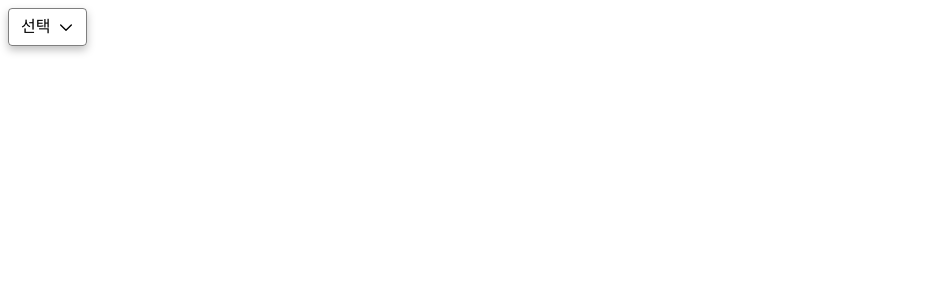
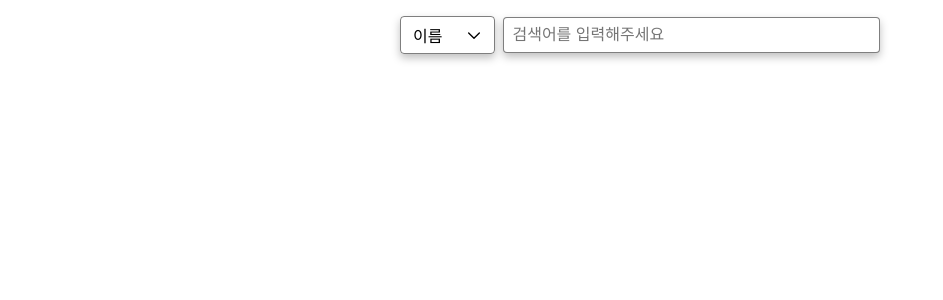
Before and after one commit to Pre-Onboarding-FE-Team07/wanted-codestates-project-7-8, a React (Create React App) app: page / in a window 1280 px wide. Shown: the top 300 px of the page, without its empty margins (0-943 px from the left). Built offline with nearby package versions, Linux system fonts and the light colour scheme.

Commit message:
Feat: 드롭다운단추 생성

```diff
--- a/src/components/DropDown.jsx
+++ b/src/components/DropDown.jsx
@@ -1,7 +1,8 @@
-import { useCallback, useState, useRef } from 'react';
+import { useCallback, useState, useRef, memo } from 'react';
 import styled from '@emotion/styled';
 
 const DropdownList = ({ list, onClickEvent }) => {
+  const [dropDownLabel, setDropDownLabel] = useState(list[0]);
   const [isDropdownOpen, setIsDropdownOpen] = useState(false);
   const curPos = useRef(null);
 
@@ -9,15 +10,19 @@ const DropdownList = ({ list, onClickEvent }) => {
     setIsDropdownOpen((value) => !value);
   }, []);
 
-  const selectQuery = useCallback((e) => {
-    onClickEvent(e.target.textContent);
-    setIsDropdownOpen(false);
-  }, []);
+  const selectQuery = useCallback(
+    (e) => {
+      onClickEvent(e.target.textContent);
+      setDropDownLabel(e.target.textContent);
+      setIsDropdownOpen(false);
+    },
+    [onClickEvent]
+  );
 
   return (
     <>
       <Dropdown ref={curPos} onClick={showDropBox}>
-        선택
+        {dropDownLabel}
         <DownBtn />
       </Dropdown>
       {isDropdownOpen && (
@@ -44,14 +49,13 @@ const Dropdown = styled.div`
   border: 1px solid rgba(0, 0, 0, 0.5);
   padding: 0.375rem 0.75rem;
   font-size: 1rem;
-  line-height: 1.5;
   border-radius: 0.25rem;
   align-items: center;
   box-shadow: 0 0.25rem 0.5rem rgba(0, 0, 0, 0.25);
   cursor: pointer;
 
   & svg {
-    margin-left: 0.5rem;
+    margin-left: 1.5rem;
   }
 
   &:hover {
@@ -107,4 +111,4 @@ const DropListContainer = styled.div`
   }
 `;
 
-export default DropdownList;
+export default memo(DropdownList);
--- a/src/components/SearchBar.jsx
+++ b/src/components/SearchBar.jsx
@@ -3,16 +3,29 @@ import styled from '@emotion/styled';
 
 import DropdownList from './DropDown';
 
-const list = ['선택', '선택'];
+const list = ['이름', '주소', '메모'];
 
-const SearchBar = () => {
+const SearchBar = ({ onQueryText }) => {
+  const [dropdownSelected, setDropdownSelected] = useState(list[0]);
+
   const onDropdownClick = useCallback((text) => {
-    console.log(text);
+    setDropdownSelected(text);
   }, []);
+
+  const queryTextHandler = useCallback(
+    (e) => {
+      const queryText = `
+      ${dropdownSelected}|${e.target.value}
+    `;
+      onQueryText(queryText);
+    },
+    [dropdownSelected, onQueryText]
+  );
 
   return (
     <FlexContainer>
       <DropdownList list={list} onClickEvent={onDropdownClick} />
+      <InputText placeholder="검색어를 입력해주세요" onChange={queryTextHandler} />
     </FlexContainer>
   );
 };
@@ -20,6 +33,18 @@ const SearchBar = () => {
 const FlexContainer = styled.div`
   display: flex;
   align-items: center;
+  max-width: 480px;
+  margin: 1rem auto;
+`;
+
+const InputText = styled.input`
+  margin-left: 0.5rem;
+  flex-grow: 1;
+  border: 1px solid rgba(0, 0, 0, 0.5);
+  border-radius: 0.25rem;
+  padding: 0.5rem;
+  font-size: 1rem;
+  box-shadow: 0 0.25rem 0.5rem rgba(0, 0, 0, 0.25);
 `;
 
 export default SearchBar;
--- a/src/pages/Main.jsx
+++ b/src/pages/Main.jsx
@@ -1,3 +1,4 @@
+import { useCallback } from 'react';
 import { useRecoilState } from 'recoil';
 import { userStoredList } from '../atoms';
 
@@ -6,7 +7,12 @@ import SearchBar from '../components/SearchBar';
 const Main = () => {
   const [userList, setUserList] = useRecoilState(userStoredList);
 
-  return <SearchBar />;
+  const queryTextHandler = useCallback((queryText) => {
+    const [key, value] = queryText.split('|');
+    console.log(key, value);
+  }, []);
+
+  return <SearchBar onQueryText={queryTextHandler} />;
 };
 
 export default Main;
```
